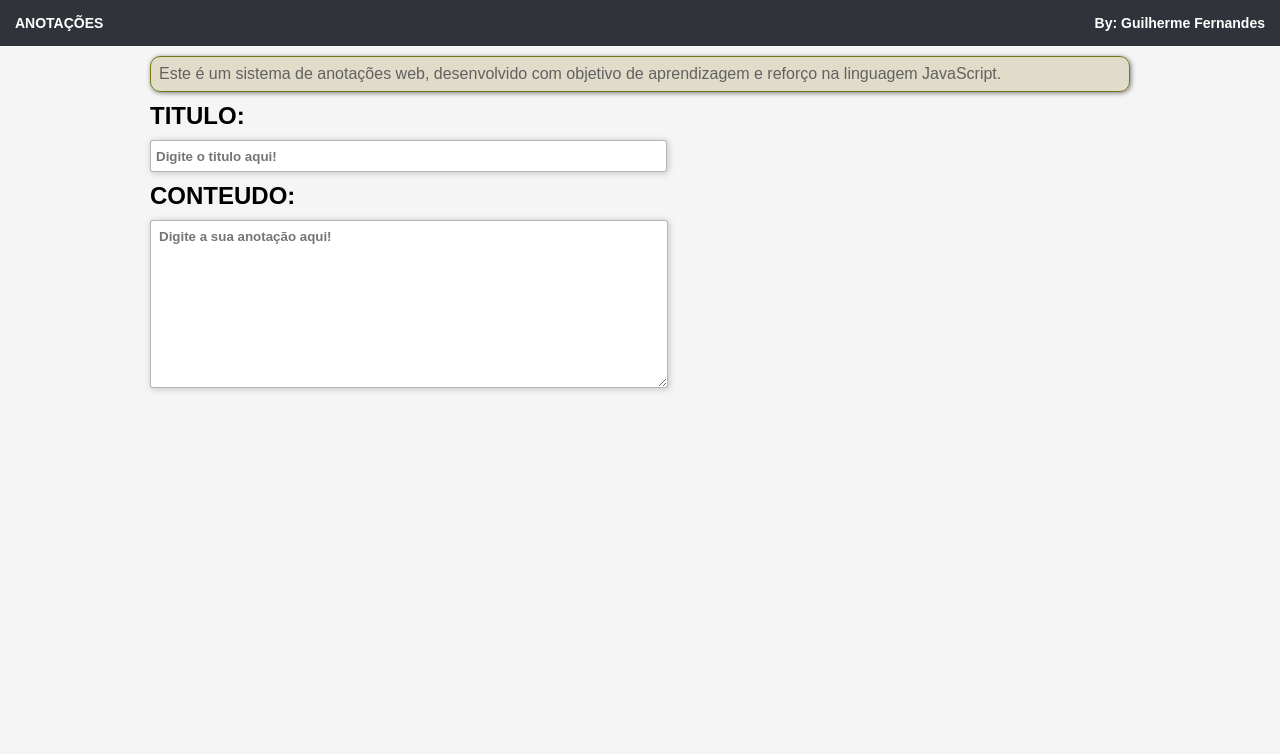
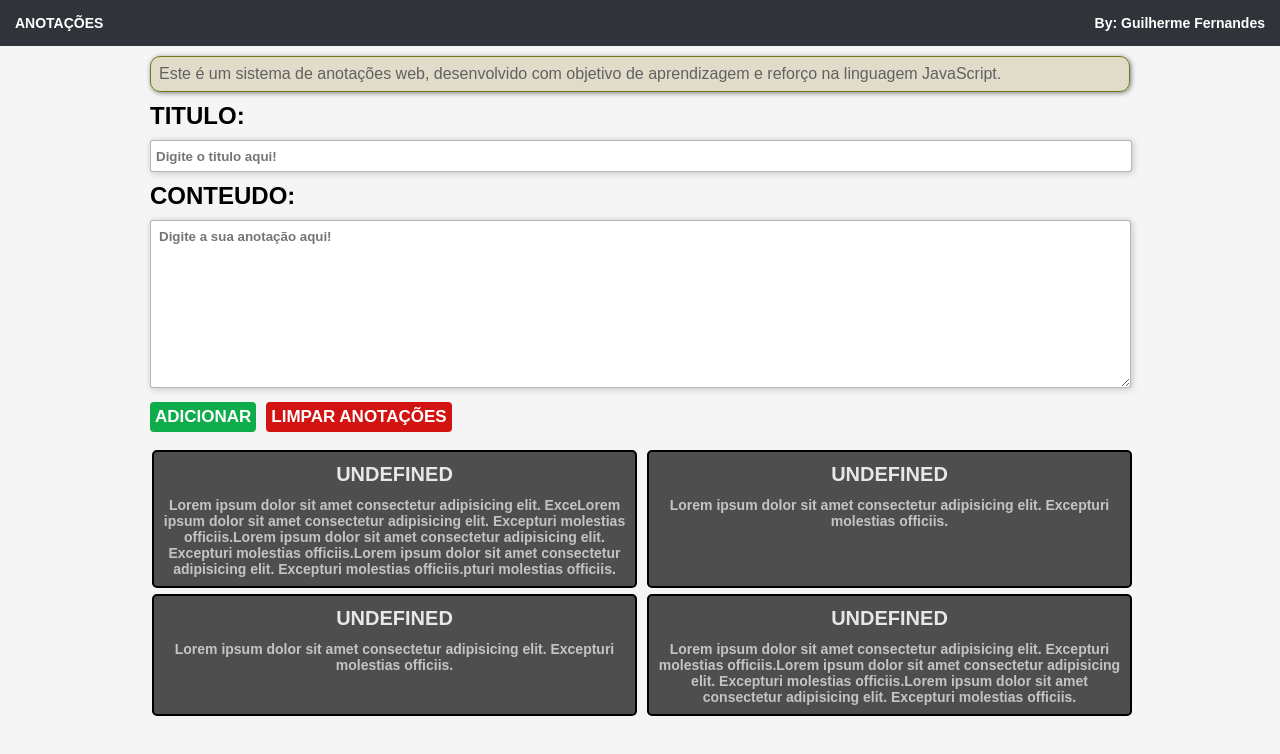
Before and after one commit to GuilhermeRodrigue1/anotacoes, a plain HTML site: page index.html in a window 1280 px wide. Drawn offline with Linux system fonts and the light colour scheme.

Commit message:
VERSÃP 1 [ALPHA]

```diff
--- a/index.html
+++ b/index.html
@@ -41,7 +41,45 @@
 
                 </label>
 
+                <div class="box-buttons">
+                    <button type="submit" onclick="adicionar()" class="button-add">ADICIONAR</button>
+                    <button type="submit" onclick="deletar()" class="button-delete">LIMPAR ANOTAÇÕES</button>
+                </div>
+
             </form>
+
+            <section class="container-notes">
+
+                <div class="note-box">
+
+                    <div class="title-note">UNDEFINED</div>
+
+                    <div class="ctd-note">Lorem ipsum dolor sit amet consectetur adipisicing elit. ExceLorem ipsum dolor sit amet consectetur adipisicing elit. Excepturi molestias officiis.Lorem ipsum dolor sit amet consectetur adipisicing elit. Excepturi molestias officiis.Lorem ipsum dolor sit amet consectetur adipisicing elit. Excepturi molestias officiis.pturi molestias officiis.</div>
+
+                </div>
+                <div class="note-box">
+
+                    <div class="title-note">UNDEFINED</div>
+
+                    <div class="ctd-note">Lorem ipsum dolor sit amet consectetur adipisicing elit. Excepturi molestias officiis.</div>
+
+                </div>
+                <div class="note-box">
+
+                    <div class="title-note">UNDEFINED</div>
+
+                    <div class="ctd-note">Lorem ipsum dolor sit amet consectetur adipisicing elit. Excepturi molestias officiis.</div>
+
+                </div>
+                <div class="note-box">
+
+                    <div class="title-note">UNDEFINED</div>
+
+                    <div class="ctd-note">Lorem ipsum dolor sit amet consectetur adipisicing elit. Excepturi molestias officiis.Lorem ipsum dolor sit amet consectetur adipisicing elit. Excepturi molestias officiis.Lorem ipsum dolor sit amet consectetur adipisicing elit. Excepturi molestias officiis.</div>
+
+                </div>
+
+            </section>
 
         </section>
 
--- a/style.css
+++ b/style.css
@@ -55,7 +55,7 @@ font-weight: bold;
 
 #input-title {
     height: 30px;
-    width: 515px;
+    width: 100%;
     box-shadow: 1px 1px 7px rgba(0, 0, 0, 0.212);
     border: 1px solid rgba(50, 52, 58, 0.356);
     border-radius: 3px;
@@ -64,8 +64,11 @@ font-weight: bold;
 }
 
 #ctd-ant {
+    width: 96vw;
+    max-width: 963px;
     height: 150px;
-    width: 500px;
+    max-height: 150px;
+    min-height: 150px;
     box-shadow: 1px 1px 7px rgba(0, 0, 0, 0.212);
     border: 1px solid rgba(50, 52, 58, 0.356);
     border-radius: 3px;
@@ -73,3 +76,81 @@ font-weight: bold;
     text-align: left;
     padding: 8px;
 }
+
+.container-notes {
+    background-color: rgba(102, 51, 153, 0);
+    display: grid;
+    grid-template-columns: 49% 49%;
+    gap: 10px;
+    align-items: center;
+    justify-content: space-around;
+    margin-top: 10px;
+}
+
+.note-box {
+    width: 100%;
+    height: 100%;
+    background-color: rgb(78, 78, 78);
+    border-radius: 5px;
+    border: 2px solid black;
+}
+
+.title-note {
+    width: 100%;
+    background-color: rgba(102, 51, 153, 0);
+    display: flex;
+    align-items: center;
+    justify-content: center;
+    height: 25px;
+    font-size: 20px;
+    font-weight: 900;
+    margin-top: 10px;
+    color: rgb(231, 231, 231);
+}
+
+.ctd-note {
+    padding: 5px;
+    text-align: center;
+    margin-top: 5px;
+    font-size: 14px;
+    color: rgb(196, 196, 196);
+    display: flex;
+}
+
+.button-add {
+    background-color: rgb(15, 172, 75);
+    padding: 5px;
+    font-size: 17px;
+    display: flex;
+    align-items: center;
+    border-radius: 4px;
+    border: 0px solid black;
+    transition: 0.2s ease-in-out;
+    margin-right: 10px;
+}
+
+.button-add:hover {
+    background-color: rgb(33, 102, 59);
+}
+
+.button-delete {
+    background-color: rgb(211, 18, 18);
+    padding: 5px;
+    font-size: 17px;
+    display: flex;
+    align-items: center;
+    border-radius: 4px;
+    border: 0px solid black;
+    transition: 0.2s ease-in-out;
+    margin-right: 10px;
+}
+
+.button-delete:hover {
+    background-color: rgb(128, 22, 22);
+}
+
+.box-buttons {
+    display: flex;
+    margin-top: 10px;
+    margin-bottom: 20px;
+}
```
